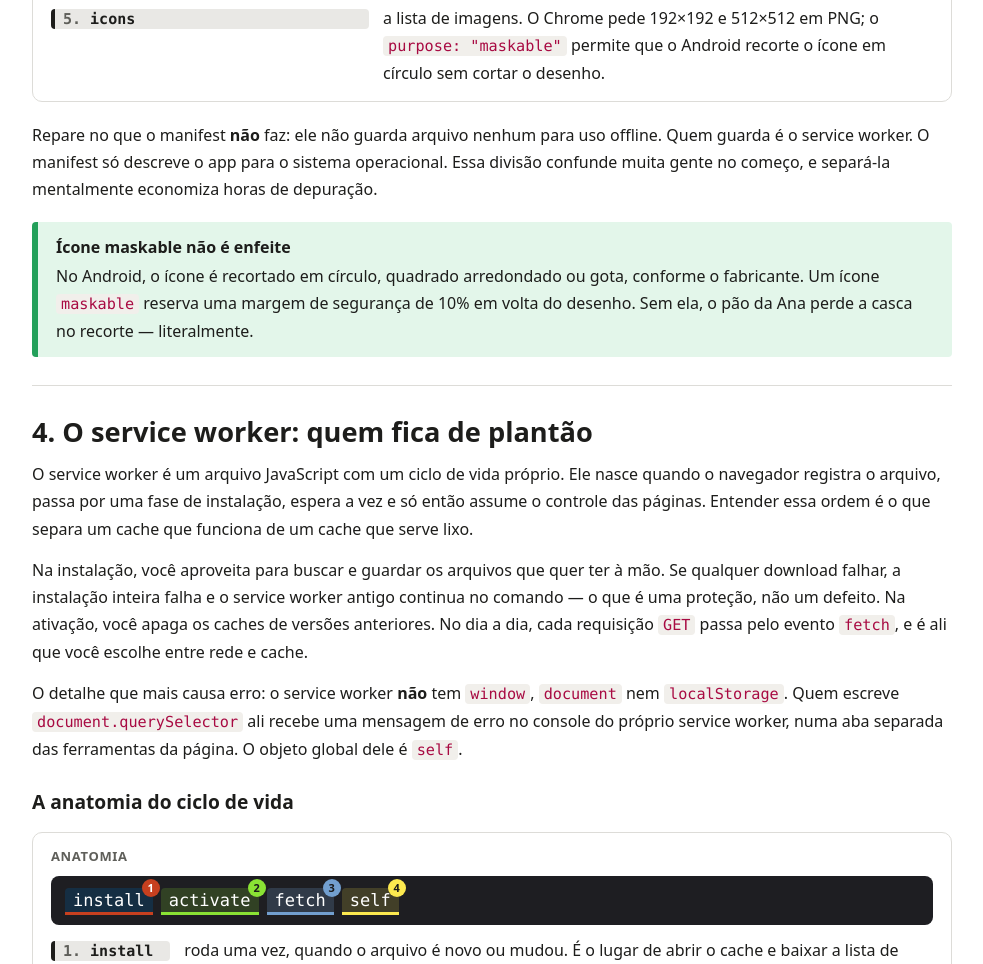
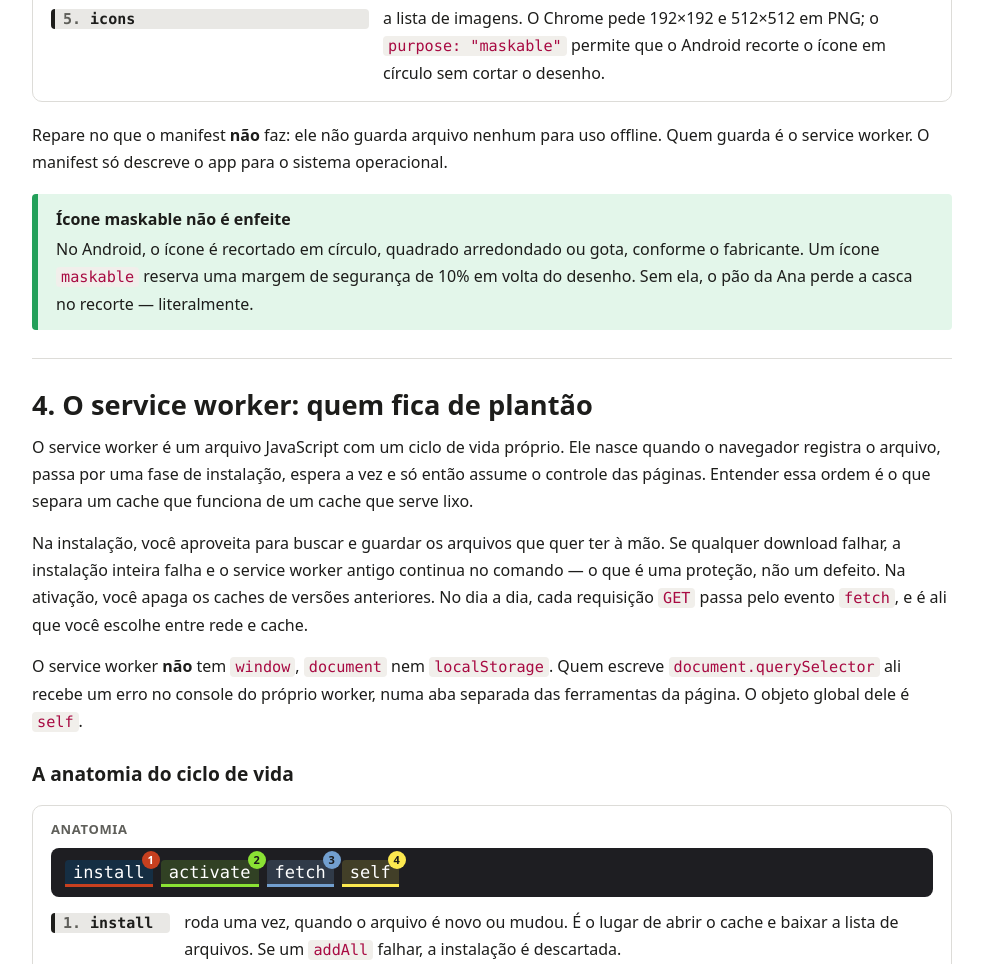
Before and after one commit to Wallysondevs/guia-svelte, a Svelte app: page pwa.html in a window 1280 px wide. Shown: the part 3369-4333 px from the top of the page, without its empty margins (258-1241 px from the left). Built offline with nearby package versions, Linux system fonts and the light colour scheme.

Commit message:
Enxuga a prosa da aula de PWA

```diff
--- a/pwa.html
+++ b/pwa.html
@@ -113,7 +113,7 @@
   <dt>icons</dt><dd>a lista de imagens. O Chrome pede 192×192 e 512×512 em PNG; o <code>purpose: "maskable"</code> permite que o Android recorte o ícone em círculo sem cortar o desenho.</dd>
 </dl>
 
-<p>Repare no que o manifest <strong>não</strong> faz: ele não guarda arquivo nenhum para uso offline. Quem guarda é o service worker. O manifest só descreve o app para o sistema operacional. Essa divisão confunde muita gente no começo, e separá-la mentalmente economiza horas de depuração.</p>
+<p>Repare no que o manifest <strong>não</strong> faz: ele não guarda arquivo nenhum para uso offline. Quem guarda é o service worker. O manifest só descreve o app para o sistema operacional.</p>
 
 <div class="tip">
 <strong>Ícone maskable não é enfeite</strong>
@@ -128,7 +128,7 @@
 
 <p>Na instalação, você aproveita para buscar e guardar os arquivos que quer ter à mão. Se qualquer download falhar, a instalação inteira falha e o service worker antigo continua no comando — o que é uma proteção, não um defeito. Na ativação, você apaga os caches de versões anteriores. No dia a dia, cada requisição <code>GET</code> passa pelo evento <code>fetch</code>, e é ali que você escolhe entre rede e cache.</p>
 
-<p>O detalhe que mais causa erro: o service worker <strong>não</strong> tem <code>window</code>, <code>document</code> nem <code>localStorage</code>. Quem escreve <code>document.querySelector</code> ali recebe uma mensagem de erro no console do próprio service worker, numa aba separada das ferramentas da página. O objeto global dele é <code>self</code>.</p>
+<p>O service worker <strong>não</strong> tem <code>window</code>, <code>document</code> nem <code>localStorage</code>. Quem escreve <code>document.querySelector</code> ali recebe um erro no console do próprio worker, numa aba separada das ferramentas da página. O objeto global dele é <code>self</code>.</p>
 
 <h3>A anatomia do ciclo de vida</h3>
 
```
